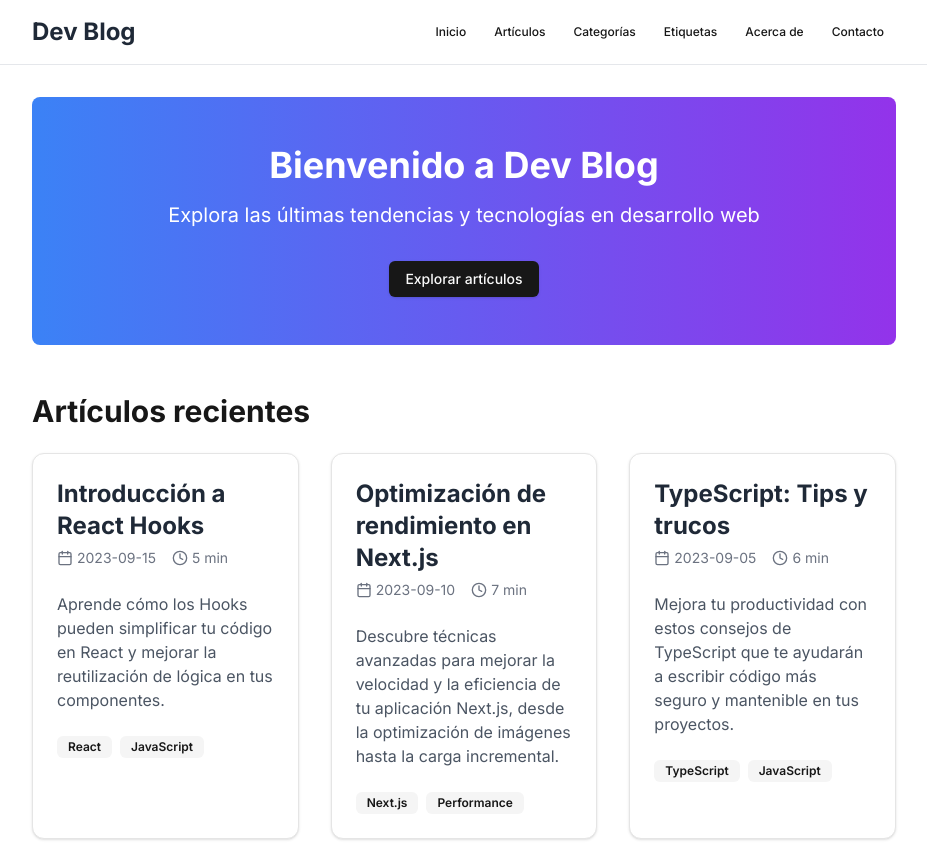
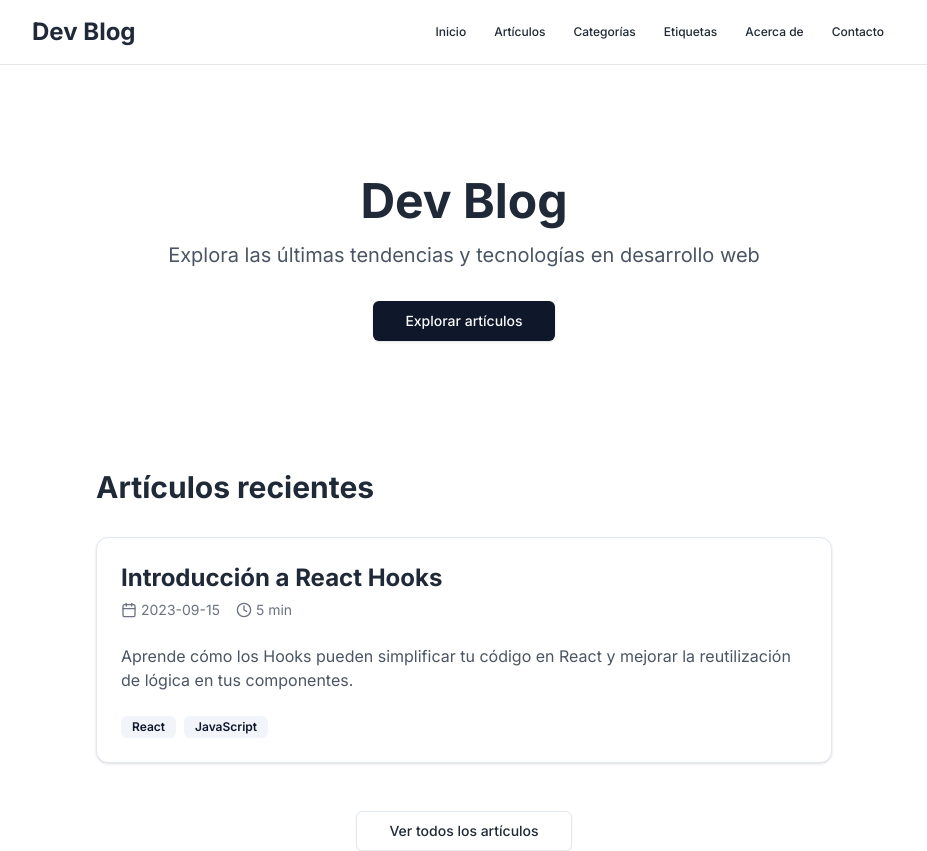
Before and after one commit to OslarCode/dev-blog, a Next.js app: page / in a window 1280 px wide. Shown: the top 851 px of the page, without its empty margins (176-1103 px from the left). Built offline with nearby package versions, Linux system fonts and the light colour scheme.

Commit message:
fix-styles

```diff
--- a/src/app/layout.tsx
+++ b/src/app/layout.tsx
@@ -18,10 +18,12 @@ export default function RootLayout({
   children: React.ReactNode;
 }) {
   return (
-    <html lang="es" className="bg-gray-50">
-      <body className={`${inter.className} min-h-screen flex flex-col`}>
+    <html lang="es" className="bg-white dark:bg-gray-900">
+      <body
+        className={`${inter.className} min-h-screen flex flex-col text-gray-800 dark:text-gray-200`}
+      >
         <Header />
-        <main className="flex-grow container mx-auto px-4 py-8 max-w-4xl">
+        <main className="flex-grow container mx-auto px-4 py-12 max-w-3xl">
           {children}
         </main>
         <Footer />
--- a/src/app/page.tsx
+++ b/src/app/page.tsx
@@ -14,42 +14,25 @@ const articles = [
     readTime: "5 min",
     tags: ["React", "JavaScript"],
   },
-  {
-    id: 2,
-    title: "Optimización de rendimiento en Next.js",
-    excerpt:
-      "Descubre técnicas avanzadas para mejorar la velocidad y la eficiencia de tu aplicación Next.js, desde la optimización de imágenes hasta la carga incremental.",
-    date: "2023-09-10",
-    readTime: "7 min",
-    tags: ["Next.js", "Performance"],
-  },
-  {
-    id: 3,
-    title: "TypeScript: Tips y trucos",
-    excerpt:
-      "Mejora tu productividad con estos consejos de TypeScript que te ayudarán a escribir código más seguro y mantenible en tus proyectos.",
-    date: "2023-09-05",
-    readTime: "6 min",
-    tags: ["TypeScript", "JavaScript"],
-  },
+  // ... (otros artículos)
 ];
 
 export default function Home() {
   return (
-    <div className="space-y-12">
-      <section className="text-center py-12 bg-gradient-to-r from-blue-500 to-purple-600 text-white rounded-lg">
-        <h1 className="text-4xl font-bold mb-4">Bienvenido a Dev Blog</h1>
-        <p className="text-xl mb-8">
+    <div className="space-y-16">
+      <section className="text-center py-16">
+        <h1 className="text-5xl font-bold mb-4">Dev Blog</h1>
+        <p className="text-xl mb-8 text-gray-600 dark:text-gray-400">
           Explora las últimas tendencias y tecnologías en desarrollo web
         </p>
-        <Button asChild>
+        <Button asChild size="lg">
           <Link href="/articles">Explorar artículos</Link>
         </Button>
       </section>
 
       <section>
-        <h2 className="text-3xl font-bold mb-6">Artículos recientes</h2>
-        <div className="grid gap-8 md:grid-cols-2 lg:grid-cols-3">
+        <h2 className="text-3xl font-bold mb-8">Artículos recientes</h2>
+        <div className="space-y-12">
           {articles.map((article) => (
             <ArticleCard
               key={article.id}
@@ -62,8 +45,8 @@ export default function Home() {
             />
           ))}
         </div>
-        <div className="text-center mt-8">
-          <Button asChild variant="outline">
+        <div className="text-center mt-12">
+          <Button asChild variant="outline" size="lg">
             <Link href="/articles">Ver todos los artículos</Link>
           </Button>
         </div>
--- a/src/styles/globals.css
+++ b/src/styles/globals.css
@@ -3,21 +3,61 @@
 @tailwind utilities;
 
 :root {
-  --background: #ffffff;
-  --foreground: #171717;
+  --background: 0 0% 100%;
+  --foreground: 222.2 84% 4.9%;
+  --card: 0 0% 100%;
+  --card-foreground: 222.2 84% 4.9%;
+  --popover: 0 0% 100%;
+  --popover-foreground: 222.2 84% 4.9%;
+  --primary: 222.2 47.4% 11.2%;
+  --primary-foreground: 210 40% 98%;
+  --secondary: 210 40% 96.1%;
+  --secondary-foreground: 222.2 47.4% 11.2%;
+  --muted: 210 40% 96.1%;
+  --muted-foreground: 215.4 16.3% 46.9%;
+  --accent: 210 40% 96.1%;
+  --accent-foreground: 222.2 47.4% 11.2%;
+  --destructive: 0 84.2% 60.2%;
+  --destructive-foreground: 210 40% 98%;
+  --border: 214.3 31.8% 91.4%;
+  --input: 214.3 31.8% 91.4%;
+  --ring: 222.2 84% 4.9%;
+  --radius: 0.5rem;
 }
 
-@media (prefers-color-scheme: dark) {
-  :root {
-    --background: #0a0a0a;
-    --foreground: #ededed;
-  }
+.dark {
+  --background: 222.2 84% 4.9%;
+  --foreground: 210 40% 98%;
+  --card: 222.2 84% 4.9%;
+  --card-foreground: 210 40% 98%;
+  --popover: 222.2 84% 4.9%;
+  --popover-foreground: 210 40% 98%;
+  --primary: 210 40% 98%;
+  --primary-foreground: 222.2 47.4% 11.2%;
+  --secondary: 217.2 32.6% 17.5%;
+  --secondary-foreground: 210 40% 98%;
+  --muted: 217.2 32.6% 17.5%;
+  --muted-foreground: 215 20.2% 65.1%;
+  --accent: 217.2 32.6% 17.5%;
+  --accent-foreground: 210 40% 98%;
+  --destructive: 0 62.8% 30.6%;
+  --destructive-foreground: 210 40% 98%;
+  --border: 217.2 32.6% 17.5%;
+  --input: 217.2 32.6% 17.5%;
+  --ring: 212.7 26.8% 83.9%;
 }
 
 body {
-  color: var(--foreground);
-  background: var(--background);
-  font-family: Arial, Helvetica, sans-serif;
+  @apply bg-background text-foreground;
+}
+
+@layer base {
+  * {
+    @apply border-border;
+  }
+  body {
+    @apply antialiased;
+  }
 }
 
 @layer utilities {
@@ -25,68 +65,3 @@ body {
     text-wrap: balance;
   }
 }
-
-@layer base {
-  :root {
-    --background: 0 0% 100%;
-    --foreground: 0 0% 3.9%;
-    --card: 0 0% 100%;
-    --card-foreground: 0 0% 3.9%;
-    --popover: 0 0% 100%;
-    --popover-foreground: 0 0% 3.9%;
-    --primary: 0 0% 9%;
-    --primary-foreground: 0 0% 98%;
-    --secondary: 0 0% 96.1%;
-    --secondary-foreground: 0 0% 9%;
-    --muted: 0 0% 96.1%;
-    --muted-foreground: 0 0% 45.1%;
-    --accent: 0 0% 96.1%;
-    --accent-foreground: 0 0% 9%;
-    --destructive: 0 84.2% 60.2%;
-    --destructive-foreground: 0 0% 98%;
-    --border: 0 0% 89.8%;
-    --input: 0 0% 89.8%;
-    --ring: 0 0% 3.9%;
-    --chart-1: 12 76% 61%;
-    --chart-2: 173 58% 39%;
-    --chart-3: 197 37% 24%;
-    --chart-4: 43 74% 66%;
-    --chart-5: 27 87% 67%;
-    --radius: 0.5rem;
-  }
-  .dark {
-    --background: 0 0% 3.9%;
-    --foreground: 0 0% 98%;
-    --card: 0 0% 3.9%;
-    --card-foreground: 0 0% 98%;
-    --popover: 0 0% 3.9%;
-    --popover-foreground: 0 0% 98%;
-    --primary: 0 0% 98%;
-    --primary-foreground: 0 0% 9%;
-    --secondary: 0 0% 14.9%;
-    --secondary-foreground: 0 0% 98%;
-    --muted: 0 0% 14.9%;
-    --muted-foreground: 0 0% 63.9%;
-    --accent: 0 0% 14.9%;
-    --accent-foreground: 0 0% 98%;
-    --destructive: 0 62.8% 30.6%;
-    --destructive-foreground: 0 0% 98%;
-    --border: 0 0% 14.9%;
-    --input: 0 0% 14.9%;
-    --ring: 0 0% 83.1%;
-    --chart-1: 220 70% 50%;
-    --chart-2: 160 60% 45%;
-    --chart-3: 30 80% 55%;
-    --chart-4: 280 65% 60%;
-    --chart-5: 340 75% 55%;
-  }
-}
-
-@layer base {
-  * {
-    @apply border-border;
-  }
-  body {
-    @apply bg-background text-foreground;
-  }
-}
```
